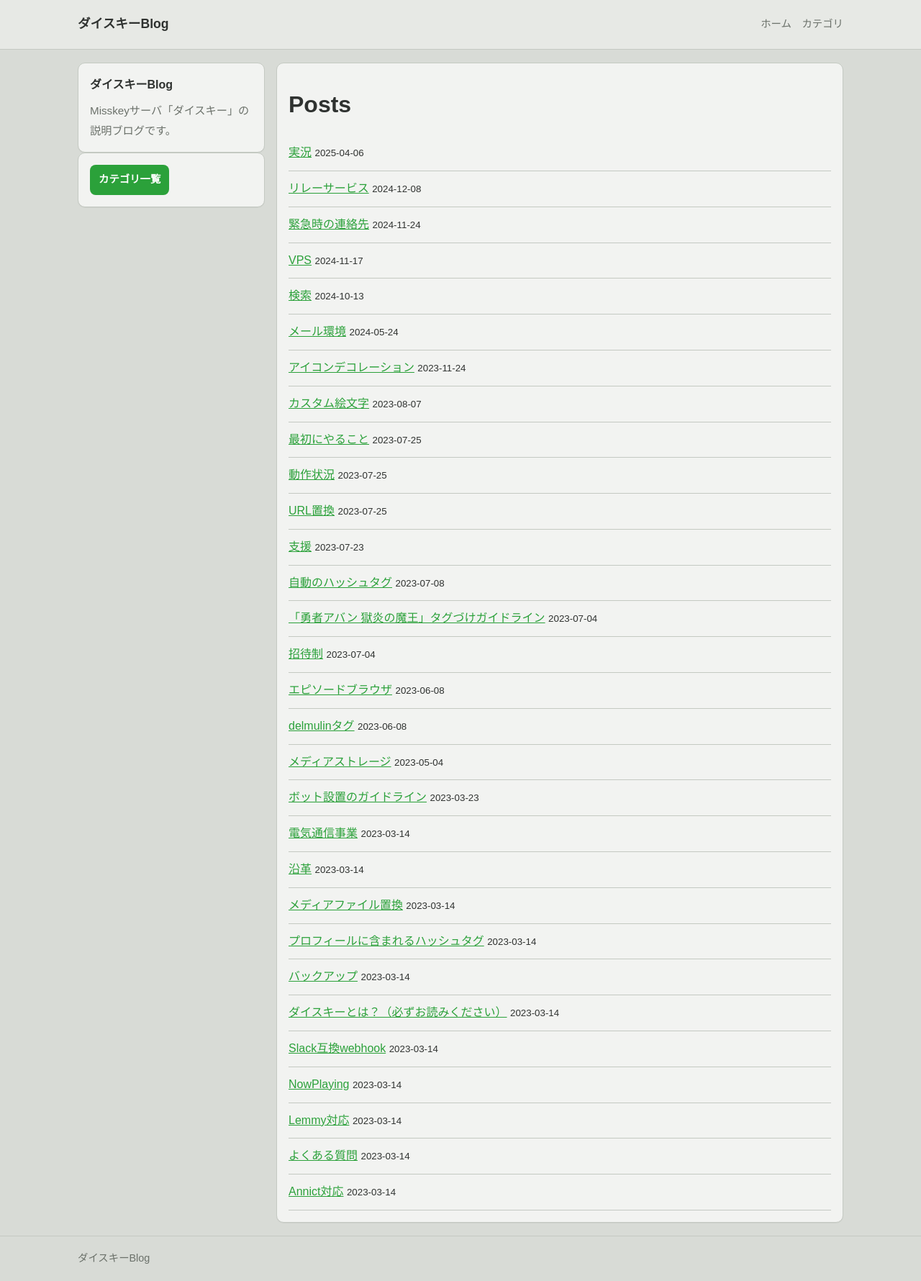
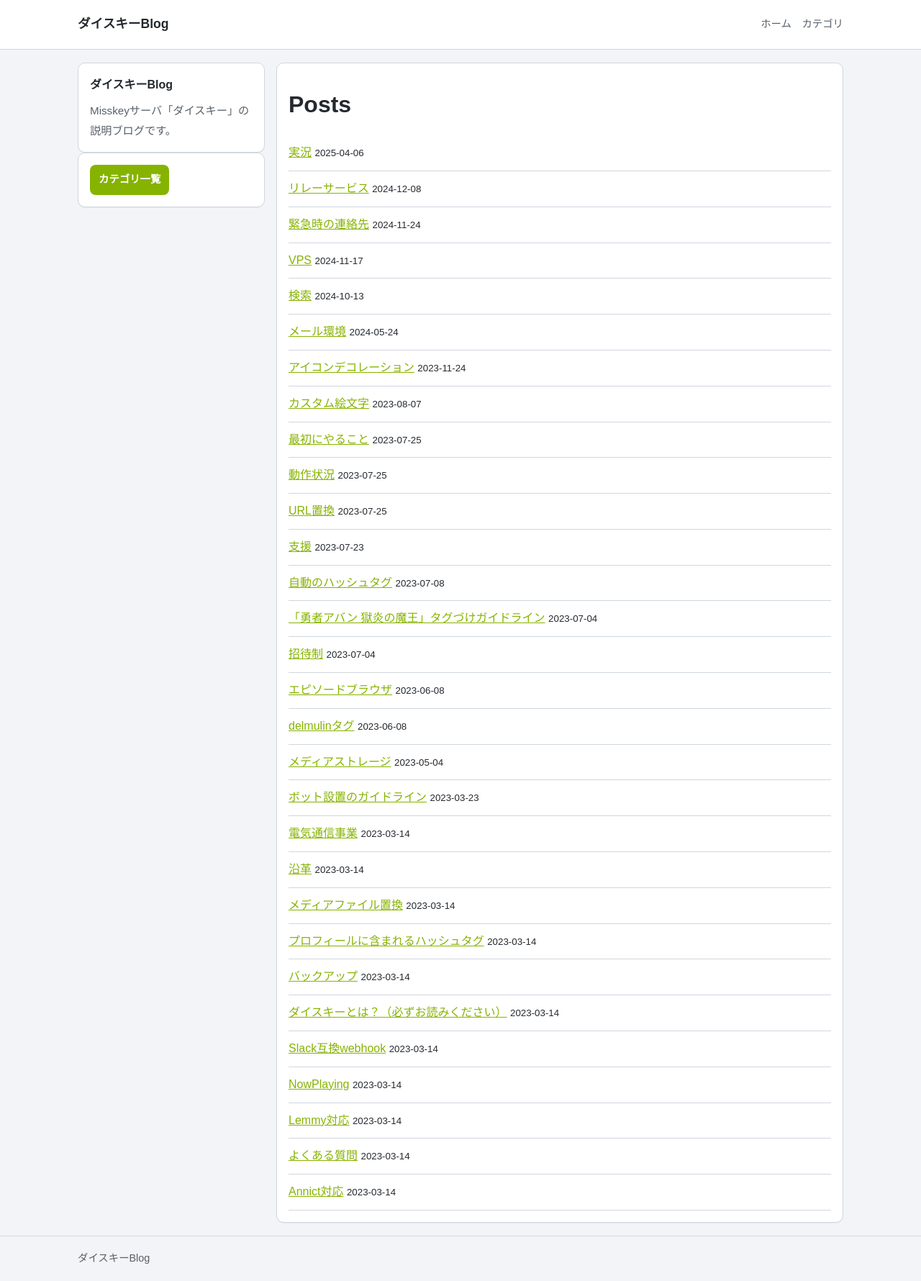
Before and after one commit to pooza/daisskey-blog, a Jekyll site: the page built from index.md, in a window 1280 px wide. Shown: the whole page at 72% size. Built offline with Jekyll 4.4.1, drawn with Linux system fonts in a browser that asks for light colours.

Commit message:
Apply Misskey color scheme
Light theme with green accent (#86b300)

Co-Authored-By: Claude Opus 4.5 <noreply@anthropic.com>

```diff
--- a/assets/main.css
+++ b/assets/main.css
@@ -1,10 +1,10 @@
 :root {
-  --bg: #d8dbd6;
-  --text: #2f3230;
-  --muted: #6b716a;
-  --accent: #2ba13a;
-  --card: #f2f3f1;
-  --border: #c4c9c2;
+  --bg: #f2f4f7;
+  --text: #24292f;
+  --muted: #57606a;
+  --accent: #86b300;
+  --card: #ffffff;
+  --border: #d0d7de;
   --max: 1100px;
 }
 
@@ -28,7 +28,7 @@ body {
 
 .topbar {
   border-bottom: 1px solid var(--border);
-  background: #e7e9e5;
+  background: #ffffff;
 }
 
 .topbar-inner {
```
